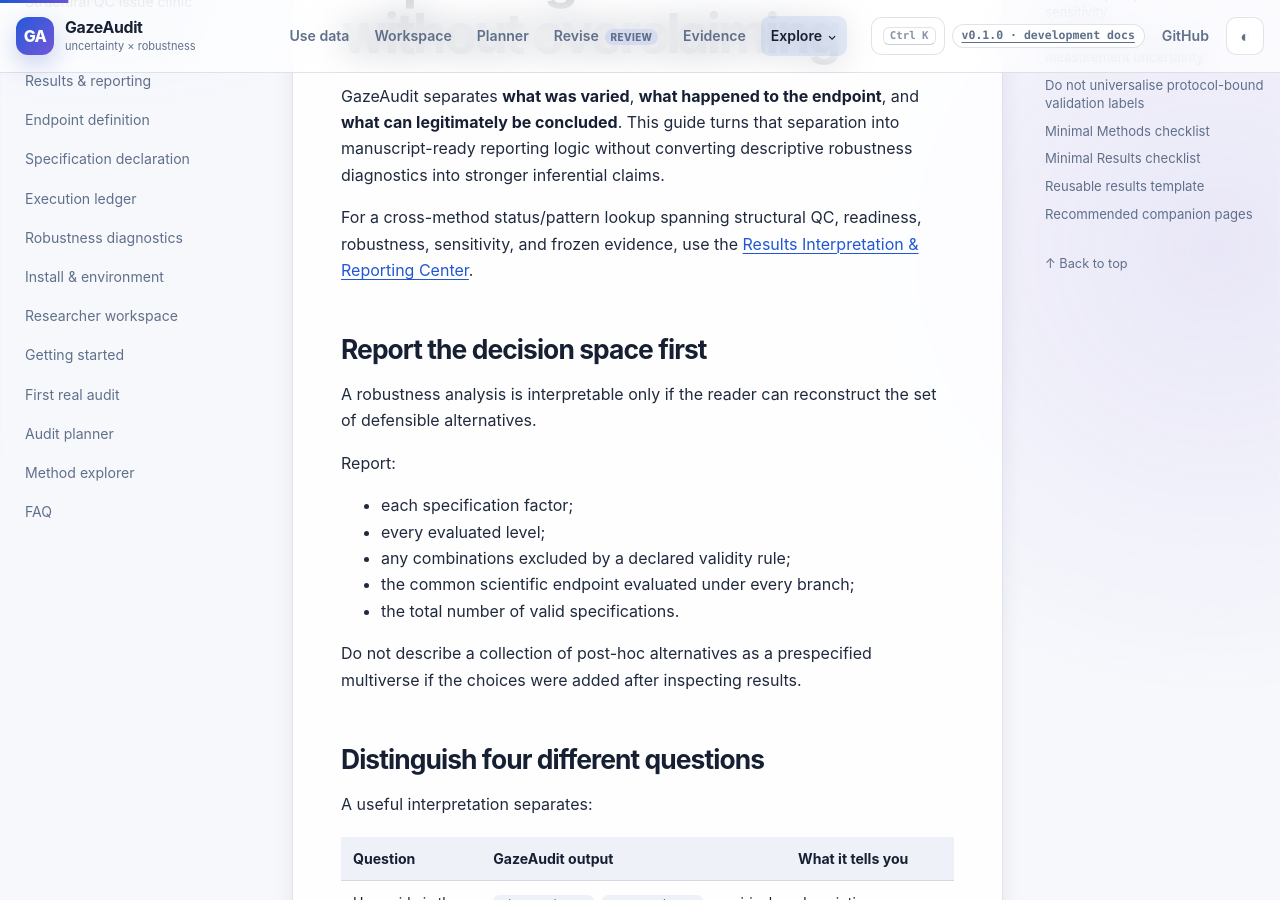
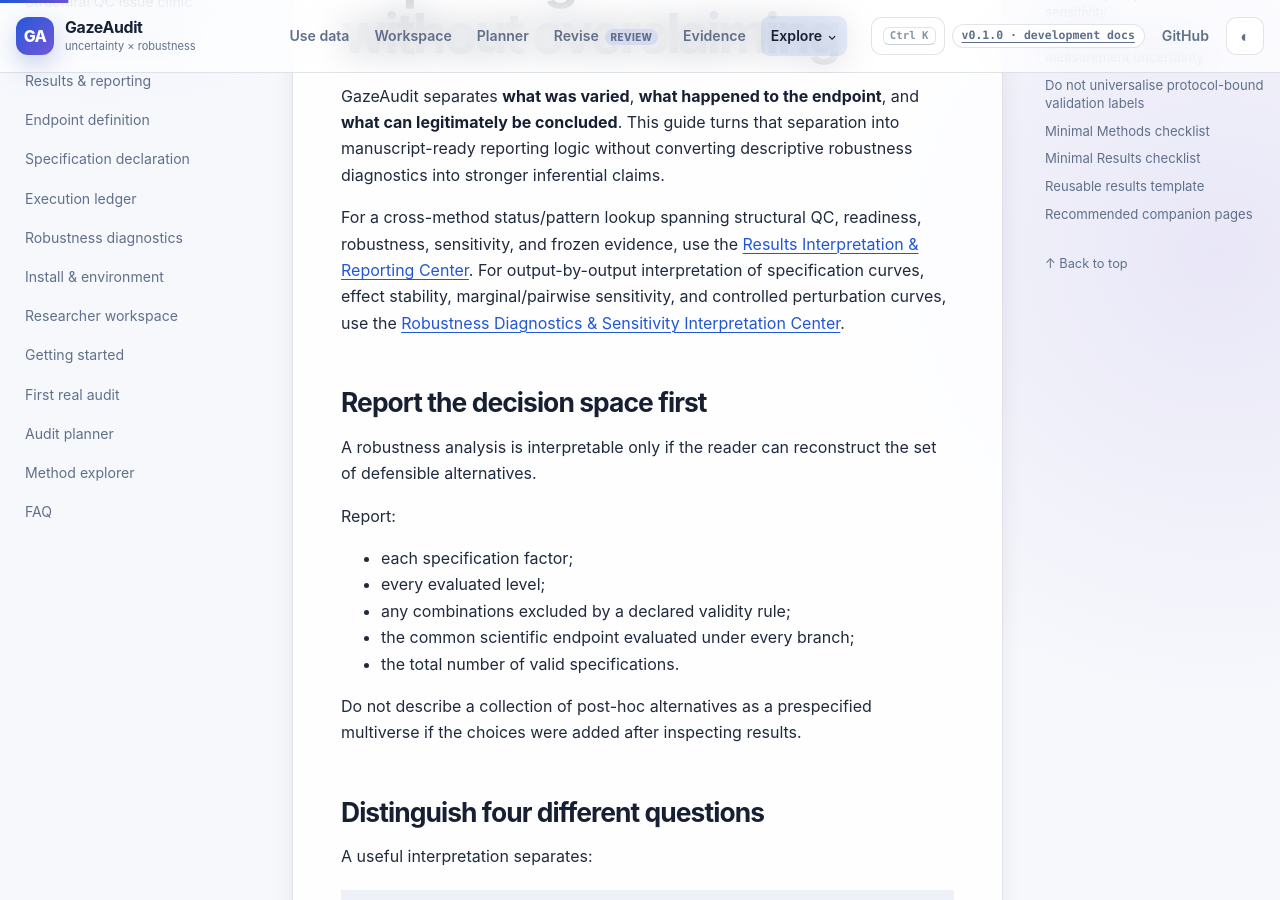
Before and after one commit to stefanosbalaskas/GazeAudit, a Jekyll site: the page built from docs/guides/reporting-robustness.md, in a window 1280 px wide and 900 px high, scrolled down 363 px. Built offline with Jekyll 4.4.1, drawn with Linux system fonts in a browser that asks for light colours.

Commit message:
docs: connect robustness reporting to diagnostic center

```diff
--- a/docs/guides/reporting-robustness.md
+++ b/docs/guides/reporting-robustness.md
@@ -9,7 +9,7 @@
 
 GazeAudit separates **what was varied**, **what happened to the endpoint**, and **what can legitimately be concluded**. This guide turns that separation into manuscript-ready reporting logic without converting descriptive robustness diagnostics into stronger inferential claims.
 
-For a cross-method status/pattern lookup spanning structural QC, readiness, robustness, sensitivity, and frozen evidence, use the [Results Interpretation & Reporting Center]({{ '/docs/reporting-center/' | relative_url }}).
+For a cross-method status/pattern lookup spanning structural QC, readiness, robustness, sensitivity, and frozen evidence, use the [Results Interpretation & Reporting Center]({{ '/docs/reporting-center/' | relative_url }}). For output-by-output interpretation of specification curves, effect stability, marginal/pairwise sensitivity, and controlled perturbation curves, use the [Robustness Diagnostics & Sensitivity Interpretation Center]({{ '/docs/robustness-diagnostics/' | relative_url }}).
 
 ## Report the decision space first
 
```
